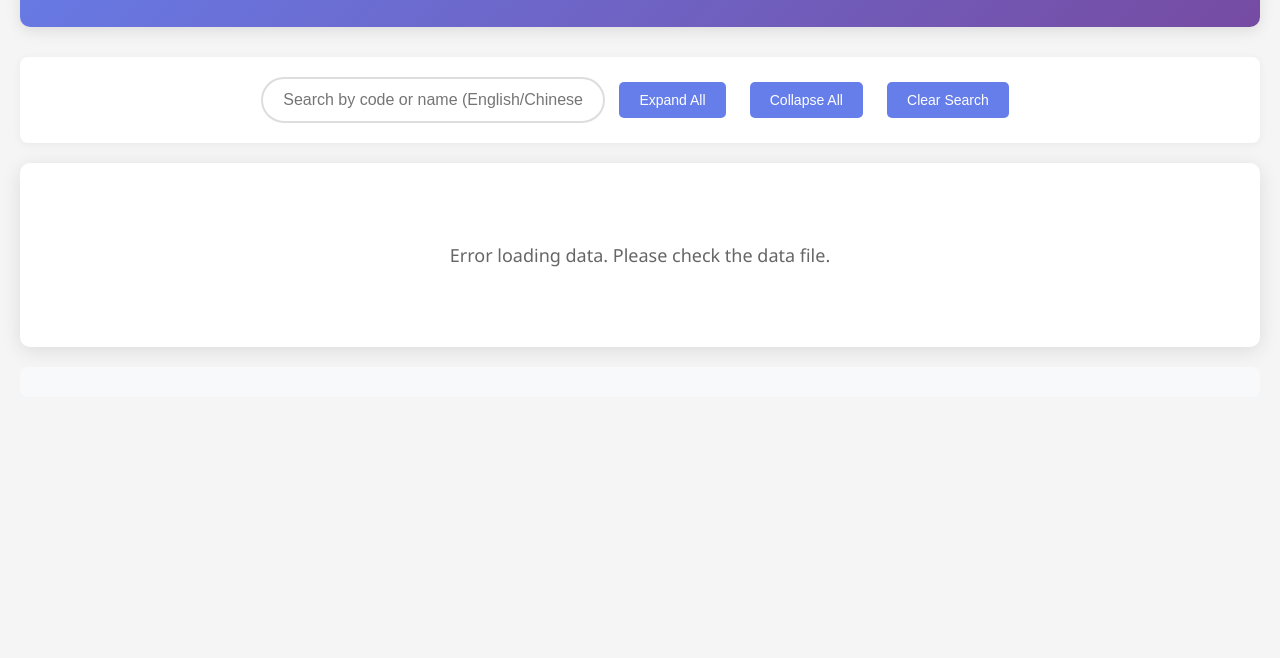
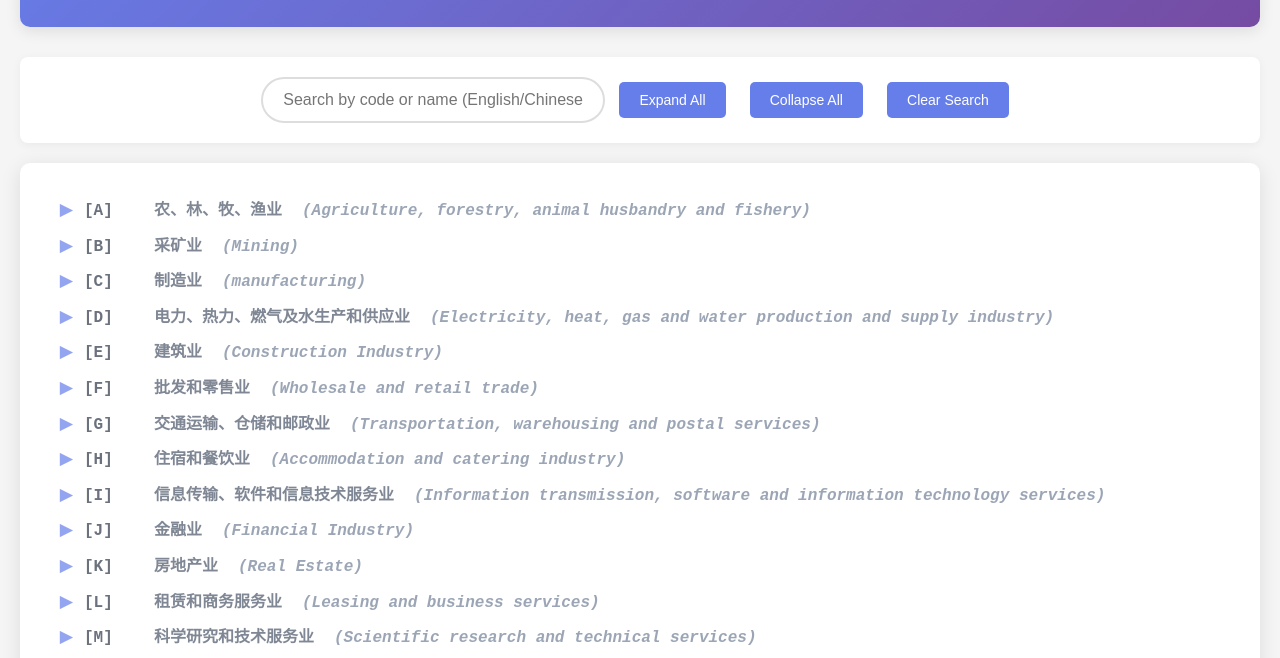
Before and after one commit to qcmuu/gb_t_4754_tree_visualization, a plain HTML site: page index.html in a window 1280 px wide. Shown: the part 142-800 px from the top of the page. Drawn offline with Linux system fonts and the light colour scheme.

Commit message:
fix js name

```diff
--- a/index.html
+++ b/index.html
@@ -217,7 +217,7 @@
 
     <div class="stats" id="stats"></div>
 
-    <script src="gb_t_4754_data_corrected_最终修正版数据.js"></script>
+    <script src="gb_t_4754_data_corrected.js"></script>
     <script>
         let treeData = {};
         let allNodes = [];
@@ -421,4 +421,5 @@
         loadData();
     </script>
 </body>
+
 </html>
```
